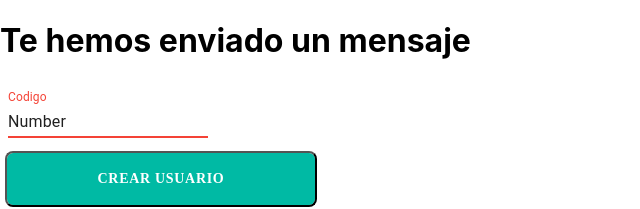
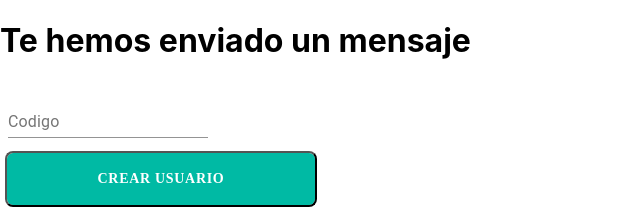
Before and after one commit to veronicaurrutia/scl012-tenpo, a React (Create React App) app: page / in a window 1280 px wide. Shown: the top 209 px of the page, without its empty margins (0-640 px from the left). Built offline with nearby package versions, Linux system fonts and the light colour scheme.

Commit message:
creando la parte de la validacion de los formularios solo la estructura sin uso de sus botones o input solo el armado

```diff
--- a/src/components/Validation.jsx
+++ b/src/components/Validation.jsx
@@ -22,13 +22,13 @@ export default function ValidationTextFields() {
       <div><h1 className='text-Valida'>Te hemos enviado un mensaje</h1></div>
 
         <TextField
-          error
-          id="Password"
-          onInput="Password"
+          Password
+          id="Number-Password"
           label="Codigo"
-          defaultValue="Number"
+        //   defaultValue="Hello World"
 
-        /><br/>
+          />
+        <br/>
          <ButtonPrimary title='Crear Usuario'/>
       </div>
     </form>
```
